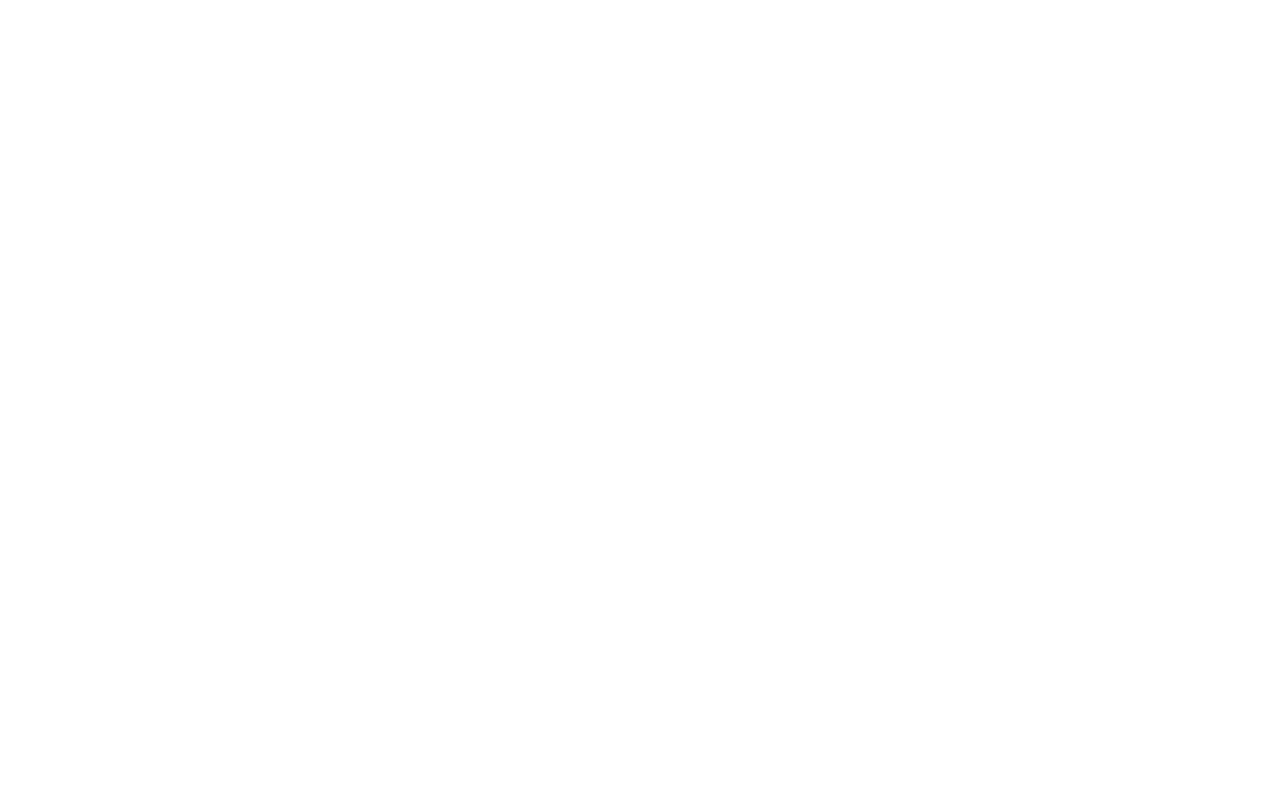
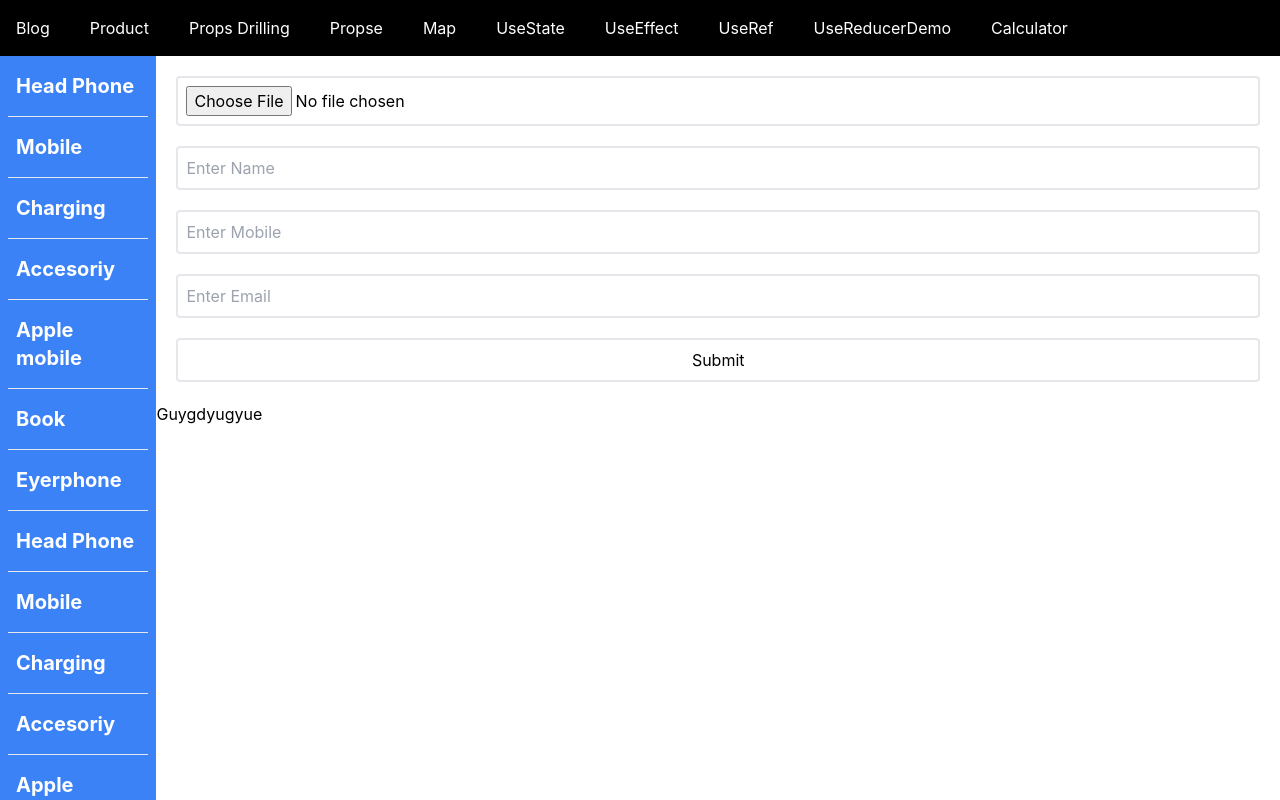
Before and after one commit to parwej7398/ReactJsTutorial, a React (Create React App) app: page /uncontrolled in a window 1280 px wide. Before the commit this address had no page. Shown: the top 800 px of the page. Built offline with nearby package versions, Linux system fonts and the light colour scheme.

Commit message:
UnControlled

```diff
--- a/src/Blog/BlogDetail/index.js
+++ b/src/Blog/BlogDetail/index.js
@@ -2,14 +2,17 @@
 import { useLocation, useParams } from 'react-router-dom';
 
 const BlogDetail = () => {
-    const { id } = useParams()
+    const { blog_id } = useParams()
+
     const { state } = useLocation()
-    console.log(id);
+
+    console.log(blog_id);
     console.log(state);
     return (
         <div className='flex flex-col gap-2 items-center'>
             <img src={state.imageUrl} alt="" />
             <p>{state.title}</p>
+            <p>{state?.content}</p>
             <textarea rows={3} type="text" placeholder='Enter Comment' className='border-2 border-blue-500' />
         </div>
     );
--- a/src/Blog/NewBlog/index.js
+++ b/src/Blog/NewBlog/index.js
@@ -17,14 +17,14 @@
             date: 'June 1, 2020',
             views: '2.1K views'
         }])
-        localStorage.setItem('blogs', JSON.stringify([...data, {
-            id: 1,
-            imageUrl: 'https://source.unsplash.com/200x200/?lucknow',
-            title: title,
-            content: content,
-            date: 'June 1, 2020',
-            views: '2.1K views'
-        }]))
+        // localStorage.setItem('blogs', JSON.stringify([...data, {
+        //     id: 1,
+        //     imageUrl: 'https://source.unsplash.com/200x200/?lucknow',
+        //     title: title,
+        //     content: content,
+        //     date: 'June 1, 2020',
+        //     views: '2.1K views'
+        // }]))
         setOpen(false)
     }
 
--- a/src/Blog/index.js
+++ b/src/Blog/index.js
@@ -3,14 +3,14 @@
 import NewBlog from './NewBlog';
 import { IconButton } from '@mui/material';
 import { Close } from '@mui/icons-material';
+import logo from '../image/amazon.png'
 
 const Blog = () => {
     const navigate = useNavigate()
-
     const [data, setData] = useState([
         {
             id: 1,
-            imageUrl: 'https://source.unsplash.com/200x200/?lucknow',
+            imageUrl: logo,
             title: 'Some Thoughts for Tu B’Shevat',
             date: 'June 1, 2020',
             views: '2.1K views',
@@ -44,12 +44,12 @@
             views: '2.1K views',
         },
     ])
-    const blogs = JSON.parse(localStorage.getItem('blogs'))
+    // const blogs = JSON.parse(localStorage.getItem('blogs'))
 
 
-    useEffect(() => {
-        localStorage.setItem('blogs', JSON.stringify(data))
-    }, [blogs])
+    // useEffect(() => {
+    //     localStorage.setItem('blogs', JSON.stringify(data))
+    // }, [blogs])
 
     return (
         <section className="py-6 sm:py-12 bg-gray-100 text-gray-800">
@@ -59,25 +59,26 @@
                     <p className="font-serif text-sm text-gray-600">Qualisque erroribus usu at, duo te agam soluta mucius.</p>
                 </div>
                 <div className="grid grid-cols-1 gap-x-4 gap-y-8 md:grid-cols-2 lg:grid-cols-4">
-                    {blogs?.map((article) => (
-                        <article key={article.id} className="flex relative flex-col bg-gray-50" onClick={() => navigate(`/blog/${article.id}`, { state: article })}>
-                            <a rel="noopener noreferrer" aria-label={article.title}>
+                    {data?.map((article) => (
+                        <div key={article.id} className="flex relative flex-col bg-gray-50" onClick={() => navigate(`/blog/${article.id}`, { state: article })}>
+                            <div rel="noopener noreferrer" aria-label={article.title}>
                                 <img alt="" className="object-cover w-full h-52 bg-gray-500" src={`${article.imageUrl}/${article.id}`} />
-                            </a>
+                            </div>
                             <IconButton color='error' className='!absolute !top-1 !right-2'> <Close /></IconButton>
                             <div className="flex flex-col flex-1 p-6">
                                 <a rel="noopener noreferrer" aria-label={article.title}></a>
                                 <a rel="noopener noreferrer" className="text-xs tracking uppercase hover:underline text-violet-600">
                                     Convenire
                                 </a>
-                                <h3 className="flex-1 py-2 text-lg font-semibold leadi">{article.title}</h3>
+                                <p className="flex-1 py-2 text-lg font-semibold leadi">{article.title}</p>
                                 <p className='p-1'>{article?.content}</p>
                                 <div className="flex flex-wrap justify-between pt-3 space-x-2 text-xs text-gray-600">
                                     <span>{article.date}</span>
                                     <span>{article.views}</span>
                                 </div>
+                                <p >{article.title}</p>
                             </div>
-                        </article>
+                        </div>
                     ))}
                     <NewBlog data={data} setData={setData} />
                 </div>
--- a/src/Routes/index.js
+++ b/src/Routes/index.js
@@ -17,15 +17,16 @@
 import SpreadOperator from "../SpreadOperator";
 import FormHandling from "../FormHandling";
 import ToDo from "../Todo";
-import Blog from "../Blog";
+import Blogs from "../Blog";
 import BlogDetail from "../Blog/BlogDetail";
+import UnControlled from "../UnControlled";
 
 
 export const routes = [
   {
     id: 1,
     path: "/",
-    element: <Blog />,
+    element: <Blogs />,
   },
 
   {
@@ -138,11 +139,16 @@
   {
     id: 2,
     path: "/blog",
-    element: <Blog />,
+    element: <Blogs />,
   },
   {
     id: 2,
-    path: "/blog/:id",
+    path: "/blog/:blog_id",
     element: <BlogDetail />,
   },
+  {
+    id: 2,
+    path: "/uncontrolled",
+    element: <UnControlled />,
+  },
 ];
--- /dev/null
+++ b/src/UnControlled/index.js
@@ -0,0 +1,44 @@
+import React, { useState } from 'react'
+
+const UnControlled = () => {
+    const [image, setImage] = useState(null)
+    const age = 20
+    const handleSubmit = (event) => {
+        event.preventDefault()
+
+        const formdata = new FormData(document.getElementById('info'))
+
+        formdata.append('age', age)
+
+        console.log(formdata.get('name'));
+        console.log(formdata.get('mobile'));
+        console.log(formdata.get('email'));
+        console.log(formdata.get('age'));
+        setImage(formdata.get('image'))
+        console.log(formdata.get('image'));
+        // for (const value of formdata.get()) {
+        //     console.log(value);
+        // }
+    }
+    const img = image ? URL.createObjectURL(image) : null
+
+    // console.log(URL.createObjectURL(image));
+    console.log(img);
+    return (
+        <><form id='info' onSubmit={handleSubmit} className='p-5 flex flex-col gap-5 *:border-2 *:rounded *:p-2 *:outline-none'>
+            <input type="file" name='image' />
+            <input type="text" name='name' id='name' placeholder='Enter Name' />
+            <input type="number" name='mobile' id='mobile' placeholder='Enter Mobile' />
+            <input type="email" name='email' id='email' placeholder='Enter Email' />
+            <button type='submit'>Submit</button>
+        </form>
+            <div>
+                <img src={img} alt="" />
+                <button className='hover:bg-blue-500'>Guygdyugyue</button>
+            </div>
+        </>
+
+    )
+}
+
+export default UnControlled
```
